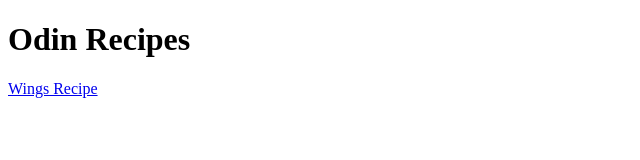
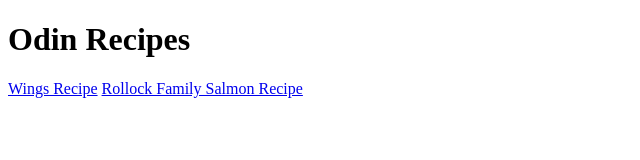
Before and after one commit to jayarr42/odin-recipes, a plain HTML site: page index.html in a window 1280 px wide. Shown: the whole page, without its empty margins (0-640 px from the left). Drawn offline with Linux system fonts and the light colour scheme.

Commit message:
Add link to salmon recipe

```diff
--- a/index.html
+++ b/index.html
@@ -7,6 +7,7 @@
 <body>
     <h1>Odin Recipes</h1>
     <a href="wings.html">Wings Recipe</a>
+    <a href="salmon.html">Rollock Family Salmon Recipe</a>
 
 </body>
 </html>
```
